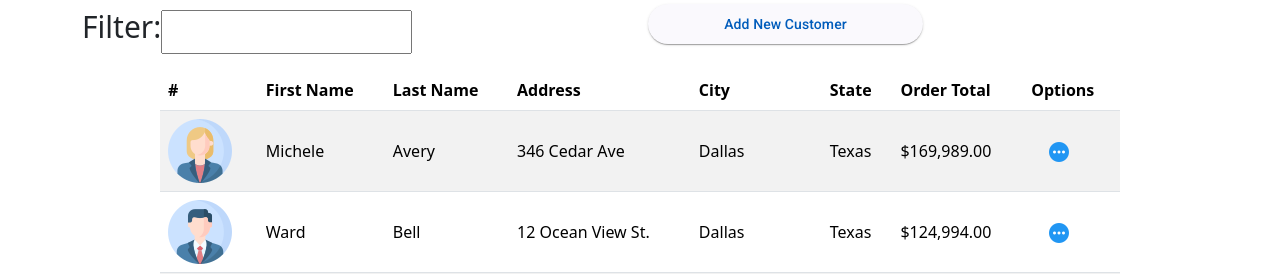
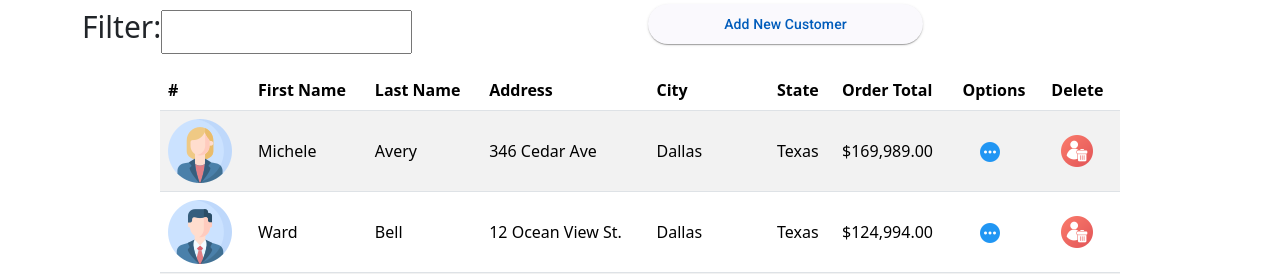
Before and after one commit to J4KU8Dev/CustomManagerApp, an Angular app: page / in a window 1280 px wide. Shown: the part 526-800 px from the top of the page. Built offline with nearby package versions, Linux system fonts and the light colour scheme.

Commit message:
added deleting function, not finished

```diff
--- a/src/app/app.html
+++ b/src/app/app.html
@@ -1,5 +1,5 @@
 <div class="container-fluid">
   <app-header />
   <app-options-menu [allCustomers]="master()" (filteredView)="onFilteredView($event)" (addCustomer)="onAddCustomer($event)" />
-  <app-menu [customers]="displayed()" (updatedCustomer)="onCustomerUpdated($event)" />
+  <app-menu [customers]="displayed()" (updatedCustomer)="onCustomerUpdated($event)" (deletedCustomer)="onCustomerDeleted($event)" />
 </div>
--- a/src/app/app.ts
+++ b/src/app/app.ts
@@ -28,4 +28,10 @@ export class App {
     this.master.update(list => list.map(c => c.id === updated.id ? updated : c));
     this.displayed.update(list => list.map(c => c.id === updated.id ? updated : c));
   }
+  onCustomerDeleted(deleted: customerModel) {
+    this.master.update(list => list.filter(c => c.id !== deleted.id));
+    console.log(deleted);
+    // console.log(this.master.update(list => list.filter(c => c.id !== deleted.id)));
+    // finish deleteting function, just this line above!
+  }
 }
--- a/src/app/menu/menu-customer/menu-customer.html
+++ b/src/app/menu/menu-customer/menu-customer.html
@@ -8,3 +8,4 @@
 <td class="align-middle">{{customer().state}}</td>
 <td class="align-middle">{{customer().orderTotal | currency}}</td>
 <td class="align-middle"><img (click)="updateCustomer()" style="margin-left: 16px; cursor: pointer;" src="assets/more.png"></td>
+<td class="align-middle"><img src="assets/delete.png" (click)="deleteCustomer()" alt="delete_icon" style="margin-left: 10px; cursor: pointer;"></td>
--- a/src/app/menu/menu-customer/menu-customer.ts
+++ b/src/app/menu/menu-customer/menu-customer.ts
@@ -13,6 +13,7 @@ import { UpdateCustomer as UpdateCustomerComponent } from '../../update-customer
 export class MenuCustomer {
   customer = input.required<customerModel>();
   updatedCustomer = output<customerModel>();
+  deletedCustomer = output<customerModel>();
   dialog = inject(MatDialog);
 
   updateCustomer(){
@@ -26,4 +27,12 @@ export class MenuCustomer {
       }
     });
   }
+  deleteCustomer(){
+    const customerToDelete = this.customer();
+    const accepted = confirm('Are you sure to delete customer ' + customerToDelete.firstName + ' ' + customerToDelete.lastName + ' ?')
+    if(accepted) {
+      // console.log('deleting customer ' + customerToDelete.firstName + ' ' + customerToDelete.lastName);
+      this.deletedCustomer.emit(customerToDelete);
+    }
+  }
 }
--- a/src/app/menu/menu.html
+++ b/src/app/menu/menu.html
@@ -9,11 +9,12 @@
             <th>State</th>
             <th>Order Total</th>
             <th>Options</th>
+            <th>Delete</th>
         </tr>
     </thead>
     <tbody>
         @for (customer of customers(); track customer.id) {
-            <tr app-menu-customer [customer]="customer" (updatedCustomer)="onCustomerUpdated($event)"></tr>
+            <tr app-menu-customer [customer]="customer" (updatedCustomer)="onCustomerUpdated($event)" (deletedCustomer)="onCustomerDeleted($event)"></tr>
     }
     </tbody>
 </table>
--- a/src/app/menu/menu.ts
+++ b/src/app/menu/menu.ts
@@ -11,8 +11,13 @@ import { MenuCustomer } from "./menu-customer/menu-customer";
 export class Menu {
   customers = input.required<customerModel[]>();
   updatedCustomer = output<customerModel>();
+  deletedCustomer = output<customerModel>();
 
   onCustomerUpdated(updated: customerModel) {
     this.updatedCustomer.emit(updated);
   }
+  onCustomerDeleted(deleted: customerModel) {
+    this.deletedCustomer.emit(deleted);
+    // console.log(deleted);
+  }
 }
--- a/src/app/update-customer/update-customer.html
+++ b/src/app/update-customer/update-customer.html
@@ -5,7 +5,7 @@
 
     <h2 mat-dialog-title >Adding new customer</h2>
     <mat-dialog-content>
-        <h3>Editing customer: </h3>
+        <h3>Editing customer: {{dataCustomer.firstName + ' ' + dataCustomer.lastName}}</h3>
         <p>
             <mat-form-field>
                 <mat-label>Gender</mat-label>
```
Also changed, not shown: src/assets/delete.png (added).
